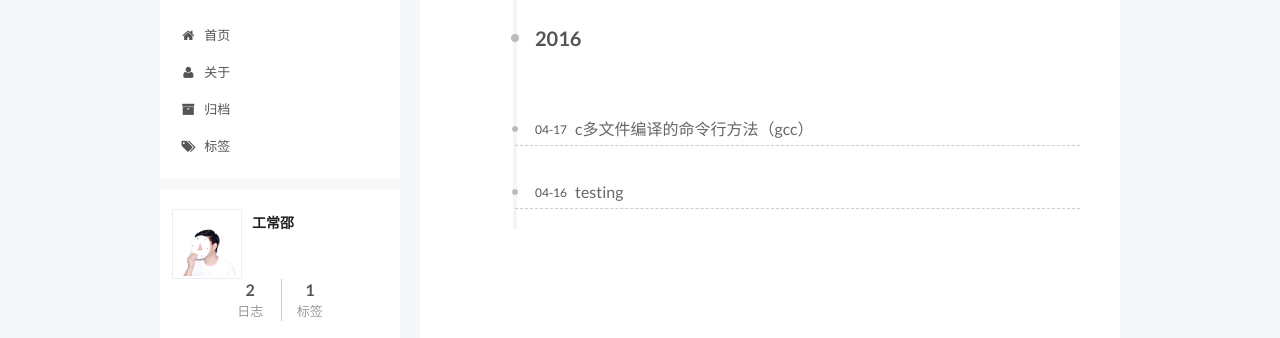
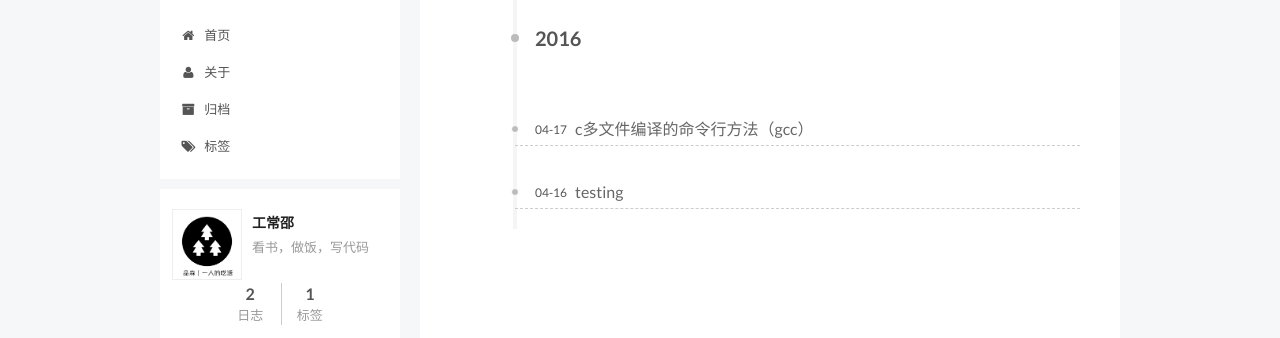
Before and after one commit to spencerpomme/spencerpomme.github.io, a plain HTML site: page archives/2016/04/index.html in a window 1280 px wide. Shown: the part 108-446 px from the top of the page. Drawn offline with Linux system fonts and the light colour scheme; a script that the page names is missing.

Commit message:
change avatar and personal discription

```diff
--- a/archives/2016/04/index.html
+++ b/archives/2016/04/index.html
@@ -82,15 +82,15 @@
 
 
 
-<meta name="description">
+<meta name="description" content="看书，做饭，写代码">
 <meta property="og:type" content="website">
 <meta property="og:title" content="品森">
 <meta property="og:url" content="http://spencerpomme.github.io/archives/2016/04/index.html">
 <meta property="og:site_name" content="品森">
-<meta property="og:description">
+<meta property="og:description" content="看书，做饭，写代码">
 <meta name="twitter:card" content="summary">
 <meta name="twitter:title" content="品森">
-<meta name="twitter:description">
+<meta name="twitter:description" content="看书，做饭，写代码">
 
 
 
@@ -344,10 +344,10 @@
       <section class="site-overview sidebar-panel  sidebar-panel-active ">
         <div class="site-author motion-element" itemprop="author" itemscope itemtype="http://schema.org/Person">
           <img class="site-author-image" itemprop="image"
-               src="/images/avatar.jpg"
+               src="/uploads/avatar.png"
                alt="工常邵" />
           <p class="site-author-name" itemprop="name">工常邵</p>
-          <p class="site-description motion-element" itemprop="description"></p>
+          <p class="site-description motion-element" itemprop="description">看书，做饭，写代码</p>
         </div>
         <nav class="site-state motion-element">
           <div class="site-state-item site-state-posts">
```
Also changed, not shown: 2016/04/16/testing/index.html (+2 -2 lines), 2016/04/17/c多文件编译的命令行方法（gcc）/index.html (+2 -2 lines), about/index.html (+2 -2 lines), archives/2016/index.html (+5 -5 lines), archives/index.html (+5 -5 lines), index.html (+5 -5 lines), tags/gcc/index.html (+5 -5 lines), tags/index.html (+5 -5 lines), uploads/avatar.png (added).
